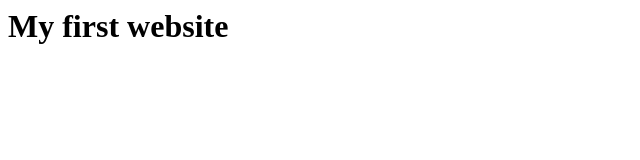
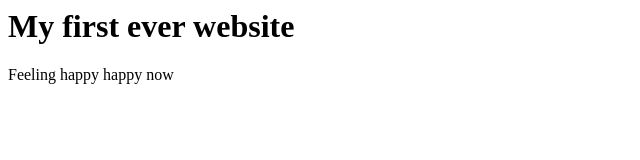
Before and after one commit to ProgrammingHero1/batch-my-first-website, a plain HTML site: page index.html in a window 1280 px wide. Shown: the whole page, without its empty margins (0-640 px from the left). Drawn offline with Linux system fonts and the light colour scheme.

Commit message:
adding a little more code

```diff
--- a/index.html
+++ b/index.html
@@ -1 +1,2 @@
-<h1>My first website</h1>
+<h1>My first ever website</h1>
+<p>Feeling happy happy now</p>
```
